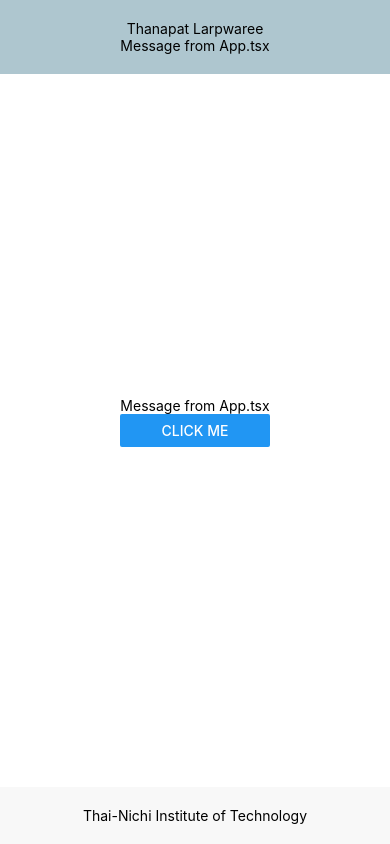
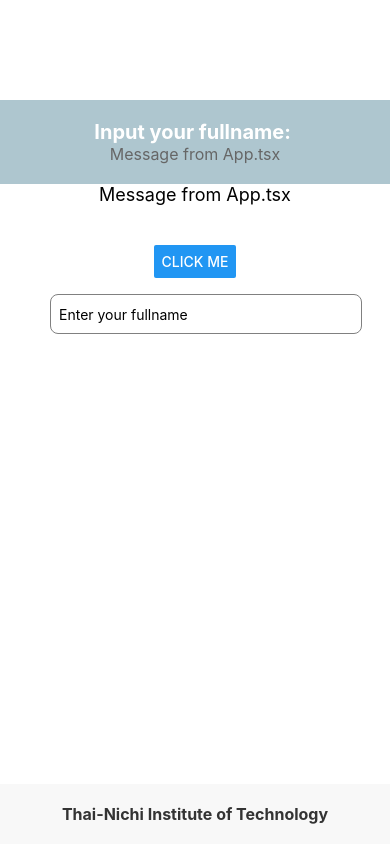
Before and after one commit to thanapatlwr/reactNative, a React Native app: screen / in a window 390 px wide. Built offline with nearby package versions, Linux system fonts and the light colour scheme.

Commit message:
3/8/2024

```diff
--- a/App.tsx
+++ b/App.tsx
@@ -1,27 +1,48 @@
-import { StatusBar } from "expo-status-bar";
-import { StyleSheet, Text, View, Button, Alert } from "react-native";
-import AppFooter from "./components/AppFooter";
+import React, { useState, useEffect } from "react";
+import { View, StyleSheet, TextInput, Alert} from "react-native";
 import AppHeader from "./components/AppHeader";
 import Content from "./components/Content";
+import AppFooter from "./components/AppFooter";
+import { stylesPractice } from "./styles/styles";
 
-export default function App():React.JSX.Element {
-  const onClickMe = ()=>{
-    Alert.alert("Hello");
-  }
+function App(): React.JSX.Element {
+  const [fullname, setFullname] = useState("");
+  const [message, setMessage] = useState("Message from App.tsx");
+  const [footerMessage, setFooterMessage] = useState(
+    "Thai-Nichi Institute of Technology"
+  );
 
+  useEffect(() => {
+    console.log("Component has mounted");
+  }, []);
+
+  useEffect(() => {
+    console.log(`Fullname has changed to : ${fullname}`);
+  }, [fullname]); //This will run whenever 'fullname' changes
+  // const handleButtonClick=()=>{
+  //   Alert.alert("Hello",`Input your fullname : ${fullname}`)
+  // }
   return (
     <View style={styles.container}>
-        <AppHeader fullname="Thanapat Larpwaree" messages="Message from App.tsx"/>
-        <Content Message="Message from App.tsx"/>
-      <AppFooter/>
+      <AppHeader fullname={fullname} message={message} />
+      <Content message={message} fullname={fullname} />
+      {/* <Content message={message} onButtonClick={handleButtonClick}/> */}
+      <AppFooter footerMessage={footerMessage} />
+      <TextInput
+        style={stylesPractice.input}
+        placeholder="Enter your fullname"
+        value={fullname}
+        onChangeText={setFullname}
+      />
     </View>
   );
 }
+
 const styles = StyleSheet.create({
   container: {
     flex: 1,
-    backgroundColor: "#fff",
-    alignItems: "center",
-    justifyContent: "center",
+     //  justifyContent: "space-between",
   },
 });
+
+export default App;
--- a/App2.tsx
+++ b/App2.tsx
@@ -1,11 +1,13 @@
 import { View, Text } from 'react-native'
 import React from 'react'
 import ProfileScreen from './components/ProfileScreen'
+import UseEffectExample from './components/UseEffectExample'
 
 const App = ():React.JSX.Element => {
   return (
     <View>
-      <ProfileScreen/>
+      {/* <ProfileScreen/> */}
+      <UseEffectExample/>
     </View>
   )
 }
--- a/components/AppFooter.tsx
+++ b/components/AppFooter.tsx
@@ -1,34 +1,16 @@
-import { StyleSheet, Text, View } from "react-native";
 import React from "react";
+import { View, Text } from 'react-native';
+import { stylesPractice } from '../styles/styles'
 
-const AppFooter = (): React.JSX.Element => {
-  const hello = "Hello TNI Footer";
-  const hello2 = <Text>Hello JSX</Text>;
-  const isLogin = true;
+interface AppFooterProps {
+  footerMessage: string;
+}
+
+const AppFooter = ({ footerMessage }:AppFooterProps):React.JSX.Element => {
   return (
-    <View style={styles.footer}>
-    <Text>
-      {"Thai-Nichi Institute of Technology"}
-    </Text>
+    <View style={stylesPractice.footer}>
+      <Text style={stylesPractice.footerText}>{footerMessage}</Text>
     </View>
-      );
-    };
-    export default AppFooter;
-
-const styles = StyleSheet.create({
-  footer: {
-    backgroundColor: "#f8f8f8",
-    padding: 20,
-    alignItems: "center",
-    justifyContent: "center",
-    position: "absolute",
-    left: 0,
-    right: 0,
-    bottom: 0,
-  },
-  footerText: {
-    fontSize: 16,
-    fontWeight: "bold",
-    color: "#333",
-  },
-});
+  );
+};
+export default AppFooter;
--- a/components/AppHeader.tsx
+++ b/components/AppHeader.tsx
@@ -1,44 +1,22 @@
-import { StyleSheet, Text, View } from "react-native";
 import React from "react";
+import { View, Text } from "react-native";
+import { stylesPractice } from "../styles/styles";
 
-type HeaderProps = {
+interface AppHeaderProps {
   fullname: string;
-  messages?: string;
-};
-
-const AppHeader = ({ fullname, messages }: HeaderProps): React.JSX.Element => {
+  message: string;
+}
+const AppHeader = ({
+  fullname,
+  message,
+}: AppHeaderProps): React.JSX.Element => {
   return (
-    <View style={styles.header}>
-      <Text>
-        {fullname}
+    <View style={stylesPractice.header}>
+       <Text style={stylesPractice.headerText}>
+        Input your fullname: {fullname}
       </Text>
-      <Text>
-        {messages}
-      </Text>
+      <Text style={stylesPractice.subtitleText}>{message}</Text>
     </View>
   );
 };
-
 export default AppHeader;
-
-const styles = StyleSheet.create({
-  header: {
-    backgroundColor: "#AEC6CF",
-    padding: 20,
-    alignItems: "center",
-    justifyContent: "center",
-    position: "absolute",
-    left: 0,
-    right: 0,
-    top: 0,
-  },
-  headerText: {
-    fontSize: 20,
-    fontWeight: "bold",
-    color: "#fff",
-  },
-  subtitleText: {
-    fontSize: 16,
-    color: "#fff",
-  },
-});
--- a/components/Content.tsx
+++ b/components/Content.tsx
@@ -1,33 +1,29 @@
-import { StyleSheet, Text, View, Button, Alert } from "react-native";
 import React from "react";
+import{Text, View, Button, Alert } from "react-native";
+import {stylesPractice } from '../styles/styles'
 
-type ContentProps = {
-    Message: string;
-}
+interface ContentProps {
+  message: string;
+  fullname: string;
+  // onButtonClick:() => void;
+};
 
-const Content = ({Message}:ContentProps) => {
-    const handleButton = () => {
-        Alert.alert("Hello", "Thanapat Larpwaree")
-    }
+const Content = ({ message, fullname }: ContentProps): React.JSX.Element => {
 
+  const [displayFullname, setDisplayFullname] = React.useState('');
+  const handleButtonClick = () => {
+    setDisplayFullname(fullname);
+    Alert.alert("Hello", `Input your fullname : ${fullname}`);
+  };
   return (
-    <View>
-      <Text>{Message}</Text>
-      <Button title="Click Me" onPress={handleButton}/>
+    <View style={stylesPractice.content}>
+      <Text style={stylesPractice.text}>{message}</Text>
+      <Text style={stylesPractice.text}>{displayFullname}</Text>
+
+      <Button title="Click ME" onPress={handleButtonClick}/>
+
     </View>
   );
 };
 
 export default Content;
-
-const styles = StyleSheet.create({
-  content: {
-    flex: 1,
-    alignItems: "center",
-    justifyContent: "center",
-  },
-  text: {
-    fontSize: 18,
-    marginBottom: 20,
-  },
-});
--- a/styles/styles.ts
+++ b/styles/styles.ts
@@ -31,5 +31,63 @@
 
     },
 })
+const stylesPractice = StyleSheet.create({
+    container: {
+      //flex: 1,
+      justifyContent: 'center',
+      alignItems: 'center',
+      padding: 16,
+      backgroundColor: '#ffffff'
+    },
+    header: {
+      backgroundColor: "#AEC6CF",
+      padding: 20,
+      alignItems: "center",
+      justifyContent: "center",
+      marginTop:100
+    },
+    headerText: {
+      fontSize: 20,
+      fontWeight: 'bold',
+      color: '#fff',
+    },
+    subtitleText: {
+      fontSize: 16,
+      color: '#666'
+    },
+    content: {
+        alignItems: "center",
+        justifyContent: "center",
+    },
+    text: {
+      fontSize: 18,
+      marginBottom: 20,
+    },
+    footer: {
+      padding: 20,
+      backgroundColor: '#f8f8f8',
+      width: '100%',
+      alignItems: 'center',
+      position: 'absolute',
+      bottom: 0,
+      left:0,
+      right:0,
+    },
+    footerText: {
+        fontSize: 16,
+        fontWeight: "bold",
+        color: "#333",
+      },
+    input: {
+        height: 40,
+        borderColor: 'gray',
+        borderWidth: 1,
+        marginTop: 16,
+        paddingHorizontal: 8,
+        width: '80%',
+        borderRadius: 8,
+        marginLeft:50
+    }
+  });
 
-export { styles}
+export { styles, stylesPractice}
```
Also changed, not shown: App1.tsx (added, +27 -0 lines), components/UseEffectExample.tsx (added, +31 -0 lines).
